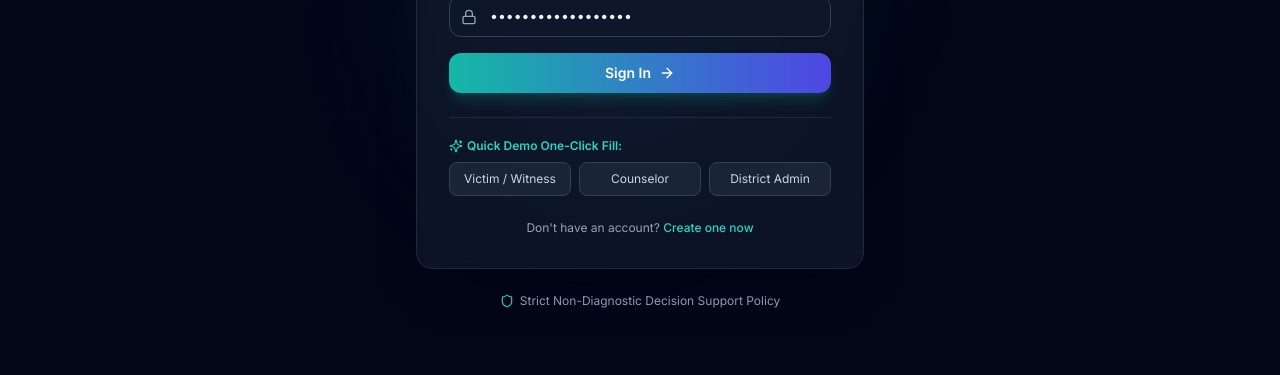
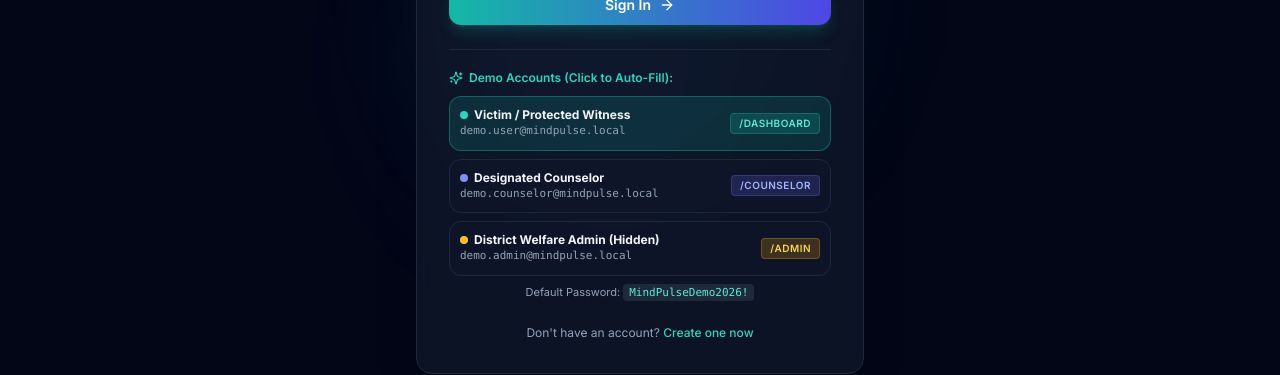
Before and after one commit to dhilleswar76/MindPulse, a React (Vite) app in the folder frontend/: page /login in a window 1280 px wide. Shown: the part 408-783 px from the top of the page. Built offline with nearby package versions, Linux system fonts and the light colour scheme; no server answers.

Commit message:
feat(auth): remove cross-role navigation switcher and enforce strict role boundaries with hidden /admin route

```diff
--- a/frontend/src/components/Navbar.tsx
+++ b/frontend/src/components/Navbar.tsx
@@ -1,19 +1,10 @@
 import React from 'react';
 import { useAuth } from '../hooks/useAuth';
-import { UserRole } from '../types';
 import { Activity, Shield, UserCheck, LogOut, HeartPulse } from 'lucide-react';
-import { Link, useNavigate } from 'react-router-dom';
+import { Link } from 'react-router-dom';
 
 export const Navbar: React.FC = () => {
-  const { user, logout, switchDemoRole } = useAuth();
-  const navigate = useNavigate();
-
-  const handleRoleChange = (role: UserRole) => {
-    switchDemoRole(role);
-    if (role === 'COUNSELOR') navigate('/counselor');
-    else if (role === 'ADMIN') navigate('/admin');
-    else navigate('/dashboard');
-  };
+  const { user, logout } = useAuth();
 
   return (
     <header className="sticky top-0 z-40 bg-slate-900/90 backdrop-blur-md border-b border-slate-800 px-4 lg:px-8 py-3.5 flex items-center justify-between">
@@ -38,31 +29,25 @@ export const Navbar: React.FC = () => {
         <span>Ministry of Social Justice & Empowerment • Non-Diagnostic Decision Support</span>
       </div>
 
-      {/* Role Switcher & User Profile */}
+      {/* Authenticated Portal Badge */}
       <div className="flex items-center gap-3">
-        {/* Prototype Role Switcher */}
-        <div className="flex items-center bg-slate-800/90 border border-slate-700 rounded-lg p-0.5 text-xs">
-          <button
-            onClick={() => handleRoleChange('USER')}
-            className={`px-2.5 py-1 rounded-md transition-colors ${user?.role === 'USER' ? 'bg-teal-500 text-slate-900 font-bold' : 'text-slate-400 hover:text-white'
-              }`}
-          >
-            Victim / Witness
-          </button>
-          <button
-            onClick={() => handleRoleChange('COUNSELOR')}
-            className={`px-2.5 py-1 rounded-md transition-colors ${user?.role === 'COUNSELOR' ? 'bg-indigo-500 text-white font-bold' : 'text-slate-400 hover:text-white'
-              }`}
-          >
-            Counselor
-          </button>
-          <button
-            onClick={() => handleRoleChange('ADMIN')}
-            className={`px-2.5 py-1 rounded-md transition-colors ${user?.role === 'ADMIN' ? 'bg-amber-500 text-slate-900 font-bold' : 'text-slate-400 hover:text-white'
-              }`}
-          >
-            District Admin
-          </button>
+        <div className="hidden sm:flex items-center gap-2 px-3 py-1 rounded-lg border text-xs font-semibold">
+          {user?.role === 'COUNSELOR' ? (
+            <span className="bg-indigo-500/10 text-indigo-400 border border-indigo-500/30 px-2.5 py-1 rounded-md flex items-center gap-1.5">
+              <UserCheck className="w-3.5 h-3.5" />
+              Counselor Portal
+            </span>
+          ) : user?.role === 'ADMIN' ? (
+            <span className="bg-amber-500/10 text-amber-400 border border-amber-500/30 px-2.5 py-1 rounded-md flex items-center gap-1.5">
+              <Shield className="w-3.5 h-3.5" />
+              District Admin Portal
+            </span>
+          ) : (
+            <span className="bg-teal-500/10 text-teal-400 border border-teal-500/30 px-2.5 py-1 rounded-md flex items-center gap-1.5">
+              <Activity className="w-3.5 h-3.5" />
+              Victim & Witness Portal
+            </span>
+          )}
         </div>
 
         {/* User Info */}
--- a/frontend/src/features/auth/LoginPage.tsx
+++ b/frontend/src/features/auth/LoginPage.tsx
@@ -82,33 +82,77 @@ export const LoginPage: React.FC = () => {
 
       {/* Demo Credentials Helper */}
       <div className="mt-6 pt-5 border-t border-slate-800">
-        <div className="flex items-center gap-1 text-xs font-semibold text-teal-400 mb-2">
+        <div className="flex items-center gap-1.5 text-xs font-semibold text-teal-400 mb-2.5">
           <Sparkles className="w-3.5 h-3.5" />
-          <span>Quick Demo One-Click Fill:</span>
+          <span>Demo Accounts (Click to Auto-Fill):</span>
         </div>
-        <div className="grid grid-cols-3 gap-2 text-xs">
+        <div className="space-y-2">
           <button
             type="button"
             onClick={() => fillQuickDemo('demo.user@mindpulse.local')}
-            className="p-2 bg-slate-800/80 hover:bg-slate-700/80 border border-slate-700 rounded-lg text-slate-300 text-center transition-colors"
+            className={`w-full p-2.5 rounded-xl text-left border transition-all flex items-center justify-between ${
+              email === 'demo.user@mindpulse.local'
+                ? 'bg-teal-500/15 border-teal-500/40 text-teal-300'
+                : 'bg-slate-900/60 hover:bg-slate-800/80 border-slate-800 text-slate-300'
+            }`}
           >
-            Victim / Witness
+            <div>
+              <div className="text-xs font-bold text-slate-100 flex items-center gap-1.5">
+                <span className="w-2 h-2 rounded-full bg-teal-400"></span>
+                Victim / Protected Witness
+              </div>
+              <div className="text-[11px] text-slate-400 font-mono">demo.user@mindpulse.local</div>
+            </div>
+            <span className="text-[10px] uppercase font-semibold tracking-wider bg-teal-500/20 text-teal-300 px-2 py-0.5 rounded border border-teal-500/30">
+              /dashboard
+            </span>
           </button>
+
           <button
             type="button"
             onClick={() => fillQuickDemo('demo.counselor@mindpulse.local')}
-            className="p-2 bg-slate-800/80 hover:bg-slate-700/80 border border-slate-700 rounded-lg text-slate-300 text-center transition-colors"
+            className={`w-full p-2.5 rounded-xl text-left border transition-all flex items-center justify-between ${
+              email === 'demo.counselor@mindpulse.local'
+                ? 'bg-indigo-500/15 border-indigo-500/40 text-indigo-300'
+                : 'bg-slate-900/60 hover:bg-slate-800/80 border-slate-800 text-slate-300'
+            }`}
           >
-            Counselor
+            <div>
+              <div className="text-xs font-bold text-slate-100 flex items-center gap-1.5">
+                <span className="w-2 h-2 rounded-full bg-indigo-400"></span>
+                Designated Counselor
+              </div>
+              <div className="text-[11px] text-slate-400 font-mono">demo.counselor@mindpulse.local</div>
+            </div>
+            <span className="text-[10px] uppercase font-semibold tracking-wider bg-indigo-500/20 text-indigo-300 px-2 py-0.5 rounded border border-indigo-500/30">
+              /counselor
+            </span>
           </button>
+
           <button
             type="button"
             onClick={() => fillQuickDemo('demo.admin@mindpulse.local')}
-            className="p-2 bg-slate-800/80 hover:bg-slate-700/80 border border-slate-700 rounded-lg text-slate-300 text-center transition-colors"
+            className={`w-full p-2.5 rounded-xl text-left border transition-all flex items-center justify-between ${
+              email === 'demo.admin@mindpulse.local'
+                ? 'bg-amber-500/15 border-amber-500/40 text-amber-300'
+                : 'bg-slate-900/60 hover:bg-slate-800/80 border-slate-800 text-slate-300'
+            }`}
           >
-            District Admin
+            <div>
+              <div className="text-xs font-bold text-slate-100 flex items-center gap-1.5">
+                <span className="w-2 h-2 rounded-full bg-amber-400"></span>
+                District Welfare Admin (Hidden)
+              </div>
+              <div className="text-[11px] text-slate-400 font-mono">demo.admin@mindpulse.local</div>
+            </div>
+            <span className="text-[10px] uppercase font-semibold tracking-wider bg-amber-500/20 text-amber-300 px-2 py-0.5 rounded border border-amber-500/30">
+              /admin
+            </span>
           </button>
         </div>
+        <p className="mt-2 text-[11px] text-slate-400 text-center">
+          Default Password: <code className="bg-slate-800 px-1.5 py-0.5 rounded text-teal-300 font-mono">MindPulseDemo2026!</code>
+        </p>
       </div>
 
       <p className="mt-6 text-center text-xs text-slate-400">
--- a/frontend/src/routes/AppRoutes.tsx
+++ b/frontend/src/routes/AppRoutes.tsx
@@ -41,7 +41,7 @@ export const AppRoutes: React.FC = () => {
       {/* Protected App Layout */}
       <Route element={<DashboardLayout />}>
         {/* Victim / Witness Portal Routes */}
-        <Route element={<ProtectedRoute allowedRoles={['USER', 'COUNSELOR', 'ADMIN']} />}>
+        <Route element={<ProtectedRoute allowedRoles={['USER']} />}>
           <Route path="/dashboard" element={<UserDashboardPage />} />
           <Route path="/checkins" element={<CheckinPage />} />
           <Route path="/journal" element={<JournalPage />} />
@@ -54,7 +54,7 @@ export const AppRoutes: React.FC = () => {
         </Route>
 
         {/* Counselor Routes */}
-        <Route element={<ProtectedRoute allowedRoles={['COUNSELOR', 'ADMIN']} />}>
+        <Route element={<ProtectedRoute allowedRoles={['COUNSELOR']} />}>
           <Route path="/counselor" element={<CounselorDashboardPage />} />
           <Route path="/counselor/cases" element={<CounselorDashboardPage />} />
           <Route path="/counselor/cases/:id" element={<CaseDetailsPage />} />
```
